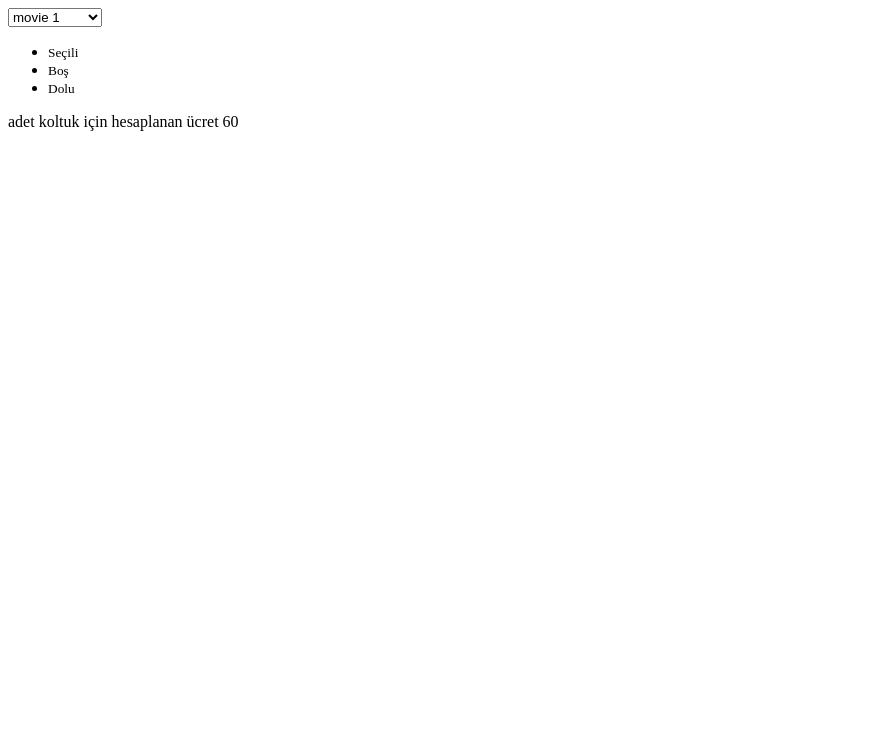
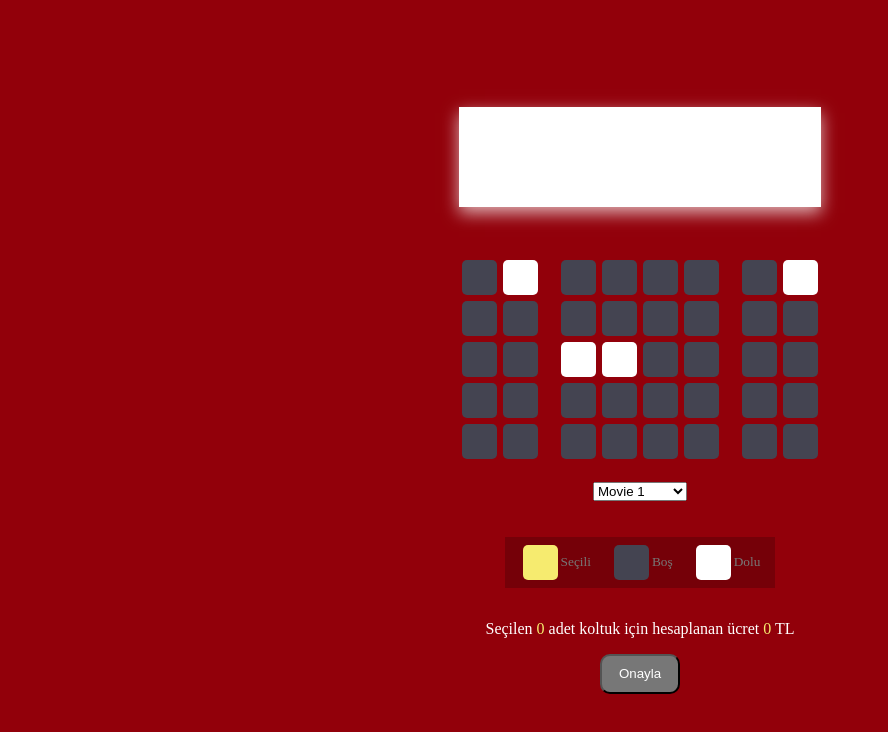
Before and after one commit to feyzullahdurasi/Sinema-Koltuk-Rezervasyon, a plain HTML site: page index.html in a window 1280 px wide. Shown: the whole page, without its empty margins (0-888 px from the left). Drawn offline with Linux system fonts and the light colour scheme.

Commit message:
js eklendi.

```diff
--- a/index.html
+++ b/index.html
@@ -3,6 +3,7 @@
 <head>
     <meta charset="UTF-8">
     <meta name="viewport" content="width=device-width, initial-scale=1.0">
+    <link rel="stylesheet" href="style.css">
     <title>Sinema Salonu Rezervasyonu</title>
 </head>
 <body>
@@ -11,13 +12,13 @@
         <div class="screen"></div>
         <div class="row">
             <div class="seat"></div>
+            <div class="seat reserved"></div>
             <div class="seat"></div>
             <div class="seat"></div>
             <div class="seat"></div>
             <div class="seat"></div>
             <div class="seat"></div>
-            <div class="seat"></div>
-            <div class="seat"></div>
+            <div class="seat reserved"></div>
         </div>
         <div class="row">
             <div class="seat"></div>
@@ -32,8 +33,8 @@
         <div class="row">
             <div class="seat"></div>
             <div class="seat"></div>
-            <div class="seat"></div>
-            <div class="seat"></div>
+            <div class="seat reserved"></div>
+            <div class="seat reserved"></div>
             <div class="seat"></div>
             <div class="seat"></div>
             <div class="seat"></div>
@@ -64,9 +65,9 @@
     <div class="movie-list">
         <select name="" id="movie">
             <option disabled>Film Seçiniz</option>
-            <option value="20">movie 1</option>
-            <option value="25">movie 2</option>
-            <option value="35">movie 3</option>
+            <option value="20">Movie 1</option>
+            <option value="25">Movie 2</option>
+            <option value="35">Movie 3</option>
         </select>
     </div>
 
@@ -86,8 +87,10 @@
     </ul>
 
     <p class="text">
-        <span id="count"></span> adet koltuk için hesaplanan ücret <span id="amount">60</span>
+        Seçilen <span id="count">0</span> adet koltuk için hesaplanan ücret <span id="amount">0</span> TL
     </p>
+
+    <button class="button">Onayla</button>
 
 
     <script src="script.js"></script>
--- a/script.js
+++ b/script.js
@@ -0,0 +1,24 @@
+const container = document.querySelector('.container');
+const count = document.getElementById('count');
+const amount = document.getElementById('amount');
+const select = document.getElementById('movie');
+
+container.addEventListener('click', function(e) {
+    if (e.target.classList.contains('seat') && !e.target.classList.contains('reserved')) {
+
+        e.target.classList.toggle('selected');
+        calculateTotal()
+
+    }
+});
+
+select.addEventListener('change', function(e){
+    calculateTotal();
+});
+
+function calculateTotal() {
+    let selectedSeatCount = container.querySelectorAll('.seat.selected').length;
+
+    count.innerText = selectedSeatCount;
+    amount.innerText = selectedSeatCount * select.value;
+}
--- a/style.css
+++ b/style.css
@@ -1,5 +1,5 @@
 body {
-    background-color: #292929;
+    background-color: #92000A;
     display: flex;
     flex-direction: column;
     align-items: center;
@@ -11,8 +11,8 @@ body {
 
 .seat {
     background-color: #444451;
-    height: 15px;
-    width: 15px;
+    height: 35px;
+    width: 35px;
     margin: 3px;
     border-radius: 5px;
 
@@ -46,10 +46,10 @@ body {
 
 .screen {
     background: #fff;
-    height: 50px;
+    height: 100px;
     width: 100%;
-    margin: 20px;
-    box-shadow: 0 3px 8px rgba(255, 255, 255, 0.7);
+    margin-bottom: 50px;
+    box-shadow: 0 6px 16px rgba(255, 255, 255, 0.7);
 }
 
 .movie-list {
@@ -75,3 +75,18 @@ body {
 p.text span {
     color: #f6eb6f;
 }
+
+.button {
+    color:#fff;
+    background-color: #777;
+    border-radius: 10px;
+    height: 40px;
+    width: 80px;
+}
+
+.button:hover {
+    cursor: pointer;
+    transform: scale(1.2);
+    background-color: rgb(119, 206, 33);
+    color: #444451;
+}
```
